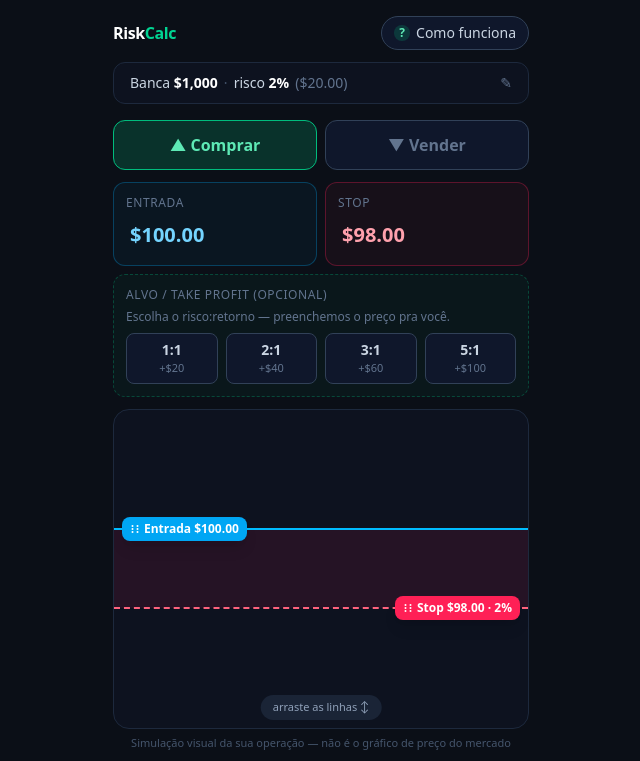
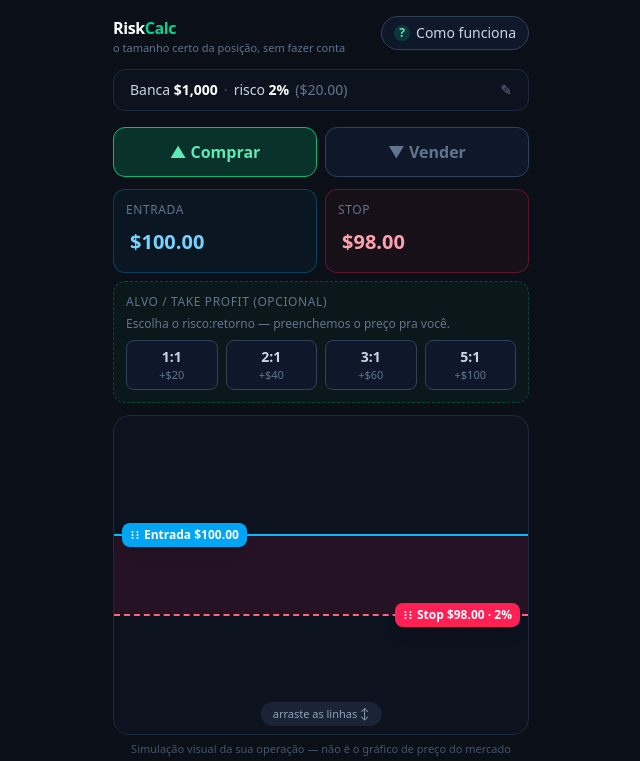
Before and after one commit to abdallacrypto1/riskcalc, a React (Vite) app: page / in a window 1280 px wide. Shown: the top 761 px of the page, without its empty margins (319-959 px from the left). Built offline with nearby package versions, Linux system fonts and the light colour scheme.

Commit message:
Tagline sob o logo RiskCalc (o tamanho certo da posicao, sem fazer conta)

```diff
--- a/src/App.tsx
+++ b/src/App.tsx
@@ -156,10 +156,15 @@ export default function App() {
     <div className="min-h-full text-slate-100">
       <div className="mx-auto max-w-md px-4 pb-12 pt-4">
         {/* Cabeçalho: marca + ajuda */}
-        <div className="mb-3 flex items-center justify-between">
-          <h1 className="text-base font-bold tracking-tight text-white">
-            Risk<span className="text-emerald-400">Calc</span>
-          </h1>
+        <div className="mb-3 flex items-start justify-between">
+          <div>
+            <h1 className="text-base font-bold tracking-tight text-white">
+              Risk<span className="text-emerald-400">Calc</span>
+            </h1>
+            <p className="text-[11px] text-slate-500">
+              o tamanho certo da posição, sem fazer conta
+            </p>
+          </div>
           <button
             onClick={() => setHelpOpen(true)}
             className="flex items-center gap-1.5 rounded-full border border-slate-700 bg-slate-900 px-3 py-1.5 text-sm text-slate-300 hover:border-emerald-500 hover:text-emerald-300"
```
